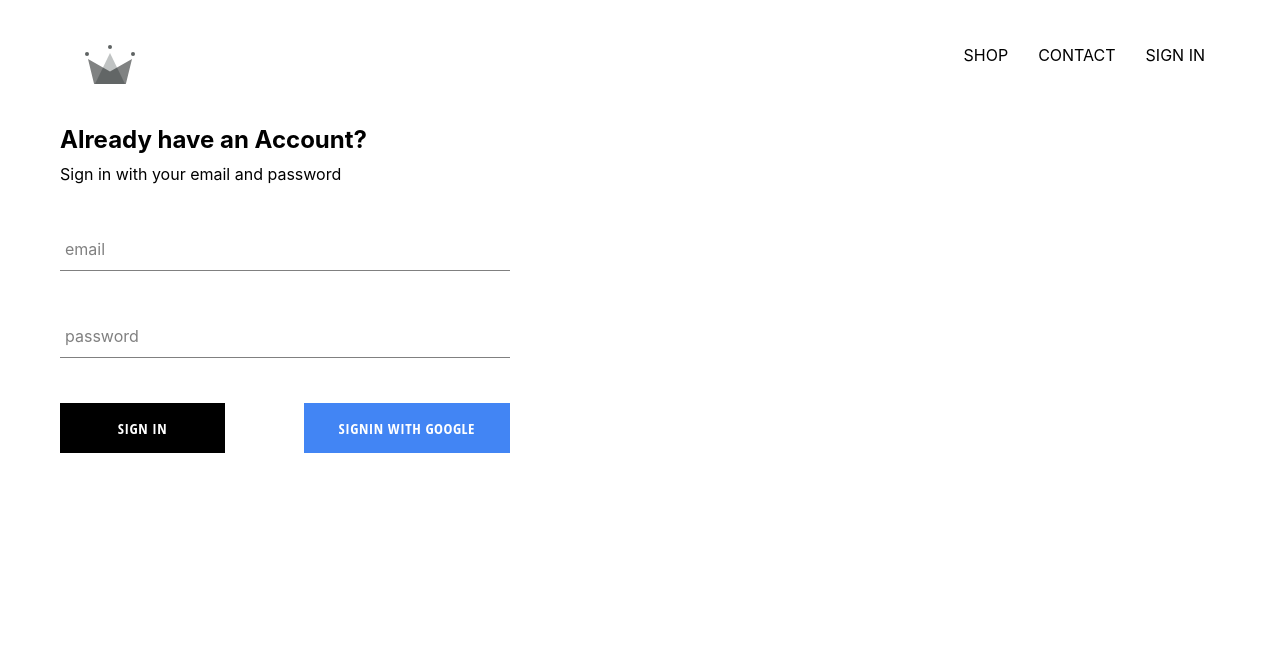
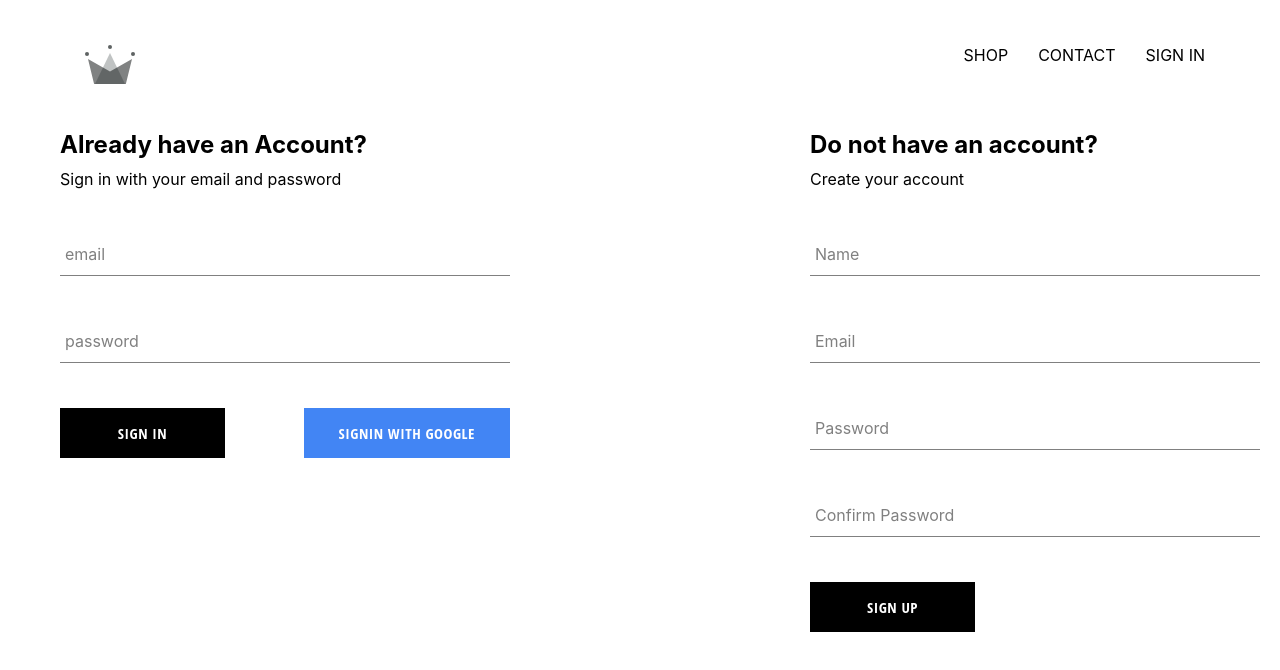
Before and after one commit to Paddy-Nimrod/booking-app, a React (Create React App) app: page /signin in a window 1280 px wide. Shown: the top 670 px of the page. Built offline with nearby package versions, Linux system fonts and the light colour scheme; no server answers.

Commit message:
added signup page using email and password

```diff
--- a/src/App.js
+++ b/src/App.js
@@ -6,7 +6,7 @@
 import ShopPage from './pages/shop/shop.component';
 import Header from './components/header/header.component';
 import SignInAndSignUpPage from './pages/sign-in-and-sign-up/sign-in-and-sign-up.component';
-import { auth } from './firebase/firebase.utils';
+import { auth, createUserProfileDocument } from './firebase/firebase.utils';
 
 class App extends React.Component {
   constructor() {
@@ -20,10 +20,21 @@
   unsubscribeFromAuth = null
 
   componentDidMount() {
-    this.unsubscribeFromAuth = auth.onAuthStateChanged(user =>{
-      this.setState({ currentUser : user });
+    this.unsubscribeFromAuth = auth.onAuthStateChanged(async userAuth =>{
+      if(userAuth){
+        const userRef = await createUserProfileDocument(userAuth);
 
-      console.log(user);
+        userRef.onSnapshot(snapShot =>{
+          this.setState({
+            currentUser :{
+              id : snapShot.id,
+              ...snapShot.data()
+            }
+          })
+        });
+      }else{
+        this.setState({ currentUser : userAuth });
+      }
     });
   }
 
--- a/src/components/sign-in/sign-in.component.jsx
+++ b/src/components/sign-in/sign-in.component.jsx
@@ -43,9 +43,9 @@
                     />
 
                     <FormInput
-                    name='passwprd'
+                    name='password'
                     type='password'
-                    value={ this.state.email }
+                    value={ this.state.password }
                     handleChange = { this.handleChange }
                     required
                     label='password'
--- /dev/null
+++ b/src/components/sign-up/sign-up.component.jsx
@@ -0,0 +1,102 @@
+import React from 'react';
+import './sign-up.style.scss';
+
+import FormInput from '../../components/form-input/form-input.component';
+import CustomButton from '../../components/custom-button/custon-button.component';
+
+import {auth, createUserProfileDocument } from '../../firebase/firebase.utils';
+
+
+class SignUp extends React.Component {
+    constructor(props){
+        super();
+        this.state = {
+            displayName: '',
+            email: '',
+            password: '',
+            confirmPassword: ''
+        }
+    }
+
+    handleSubmit = async event=>{
+        event.preventDefault();
+
+        const { displayName, email, password, confirmPassword } = this.state;
+        if(password !== confirmPassword){
+            alert ("passwords don't match");
+            return;
+        }
+
+        try {
+            const {user} = await auth.createUserWithEmailAndPassword(email, password);
+
+            await createUserProfileDocument(user, { displayName });
+
+            this.setState({
+                displayName: '',
+                email: '',
+                password: '',
+                confirmPassword: ''
+            });
+
+         }
+        catch (error){
+            console.error(error);
+        }
+    }
+    handleChange = event =>{
+        const { name, value } = event.target;
+        this.setState({[name]: value});
+    }
+
+
+    render(){
+        const { displayName, email, password, confirmPassword } = this.state;
+        return(
+            <div className='sign-up'>
+                <h2 className='title'>Do not have an account?</h2>
+                <span className=''>Create your account</span>
+                <form className='sign-up-form' onSubmit={this.handleSubmit}>
+                    <FormInput
+                        type = 'text'
+                        name = 'displayName'
+                        value= { displayName }
+                        onChange = {this.handleChange}
+                        label='Name'
+                        required
+                    />
+                    <FormInput
+                        type = 'email'
+                        name = 'email'
+                        value= { email }
+                        onChange = {this.handleChange}
+                        label='Email'
+                        required
+                    />
+                    <FormInput
+                        type = 'password'
+                        name = 'password'
+                        value= { password }
+                        onChange = {this.handleChange}
+                        label='Password'
+                        required
+                    />
+                    <FormInput
+                        type = 'password'
+                        name = 'confirmPassword'
+                        value= { confirmPassword }
+                        onChange = {this.handleChange}
+                        label='Confirm Password'
+                        required
+
+                    />
+                    <CustomButton type='submit'>Sign Up</CustomButton>
+                </form>
+            </div>
+        );
+    }
+
+}
+
+
+export default SignUp;
--- /dev/null
+++ b/src/components/sign-up/sign-up.style.scss
@@ -0,0 +1,10 @@
+.sign-up{
+    display: flex;
+    flex-direction: column;
+    width: 450px;
+
+    .title{
+        margin: 10px 0;
+
+    }
+}
--- a/src/firebase/firebase.utils.js
+++ b/src/firebase/firebase.utils.js
@@ -13,6 +13,32 @@
     measurementId: "G-4WNDLKH5HB"
   }
 
+  export const createUserProfileDocument = async (userAuth, additionalData)=>{
+    if(!userAuth) return;
+
+    const userRef = firestore.doc(`users/${userAuth.uid}`);
+
+    const snapShot = await userRef.get();
+
+    if(!snapShot.exists){
+      const {displayName, email} = userAuth;
+      const createdAt = new Date();
+
+      try {
+        await userRef.set({
+          displayName,
+          email,
+          createdAt,
+          ...additionalData
+        });
+      } catch (error){
+        console.log('error occured while creating user', error.message);
+      }
+    }
+    return userRef;
+  };
+
+
   firebase.initializeApp(config);
 
   export const auth = firebase.auth();
--- a/src/pages/sign-in-and-sign-up/sign-in-and-sign-up.component.jsx
+++ b/src/pages/sign-in-and-sign-up/sign-in-and-sign-up.component.jsx
@@ -1,11 +1,13 @@
 import React from 'react';
 import './sign-in-and-sign-up.style.scss';
+import SignUp from '../../components/sign-up/sign-up.component';
 
 import SignIn from '../../components/sign-in/sign-in.component';
 
 const SignInAndSignUpPage = ()=>(
     <div className='sign-in-and-sign-up'>
         <SignIn />
+        <SignUp />
     </div>
 )
 
--- a/src/pages/sign-in-and-sign-up/sign-in-and-sign-up.style.scss
+++ b/src/pages/sign-in-and-sign-up/sign-in-and-sign-up.style.scss
@@ -0,0 +1,6 @@
+.sign-in-and-sign-up{
+    width: 1200px;
+    display: flex;
+    justify-content: space-between;
+    margin: 30px auto;
+}
```
Also changed, not shown: 1 other file (tests, documents, lock files or other folders).
